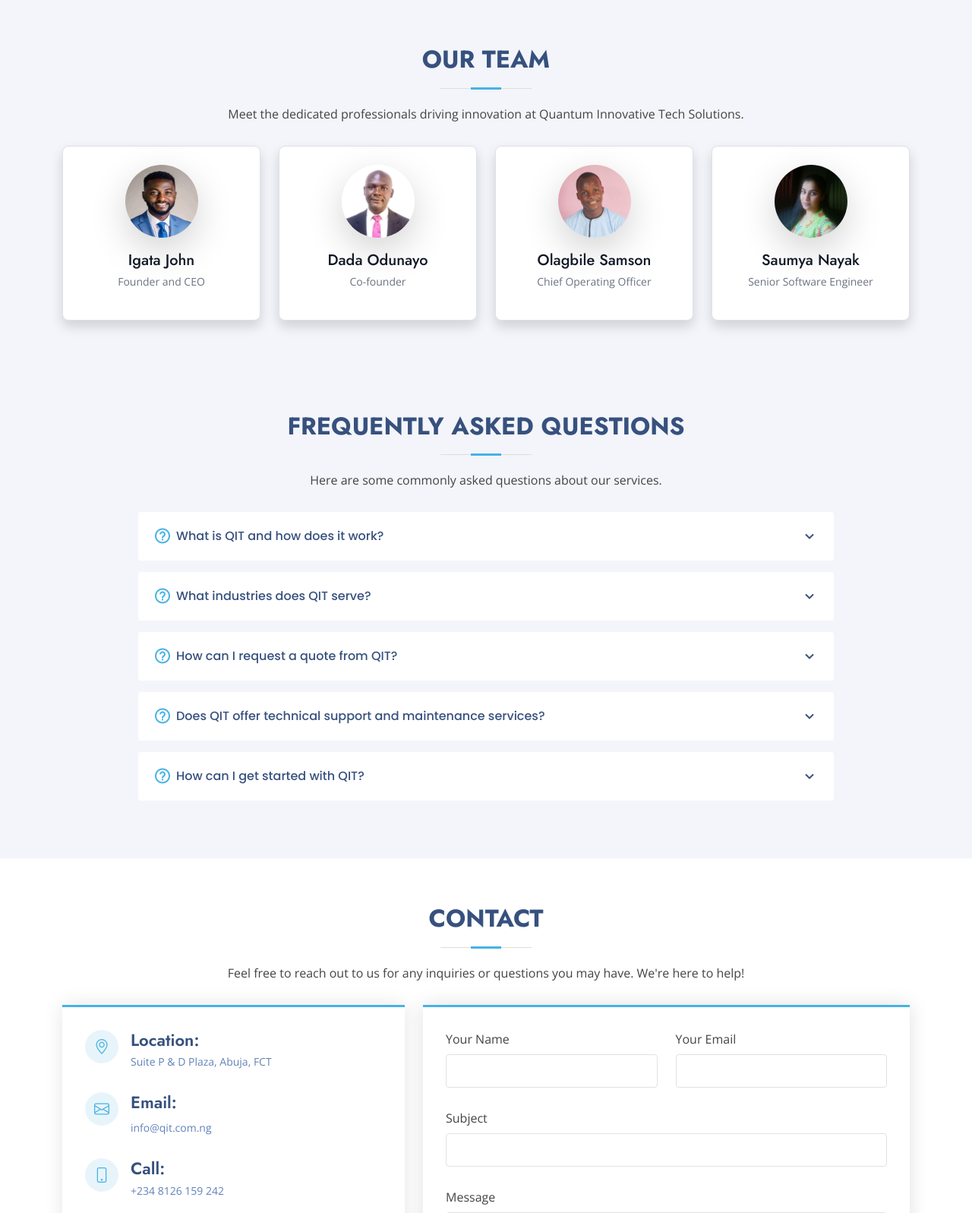
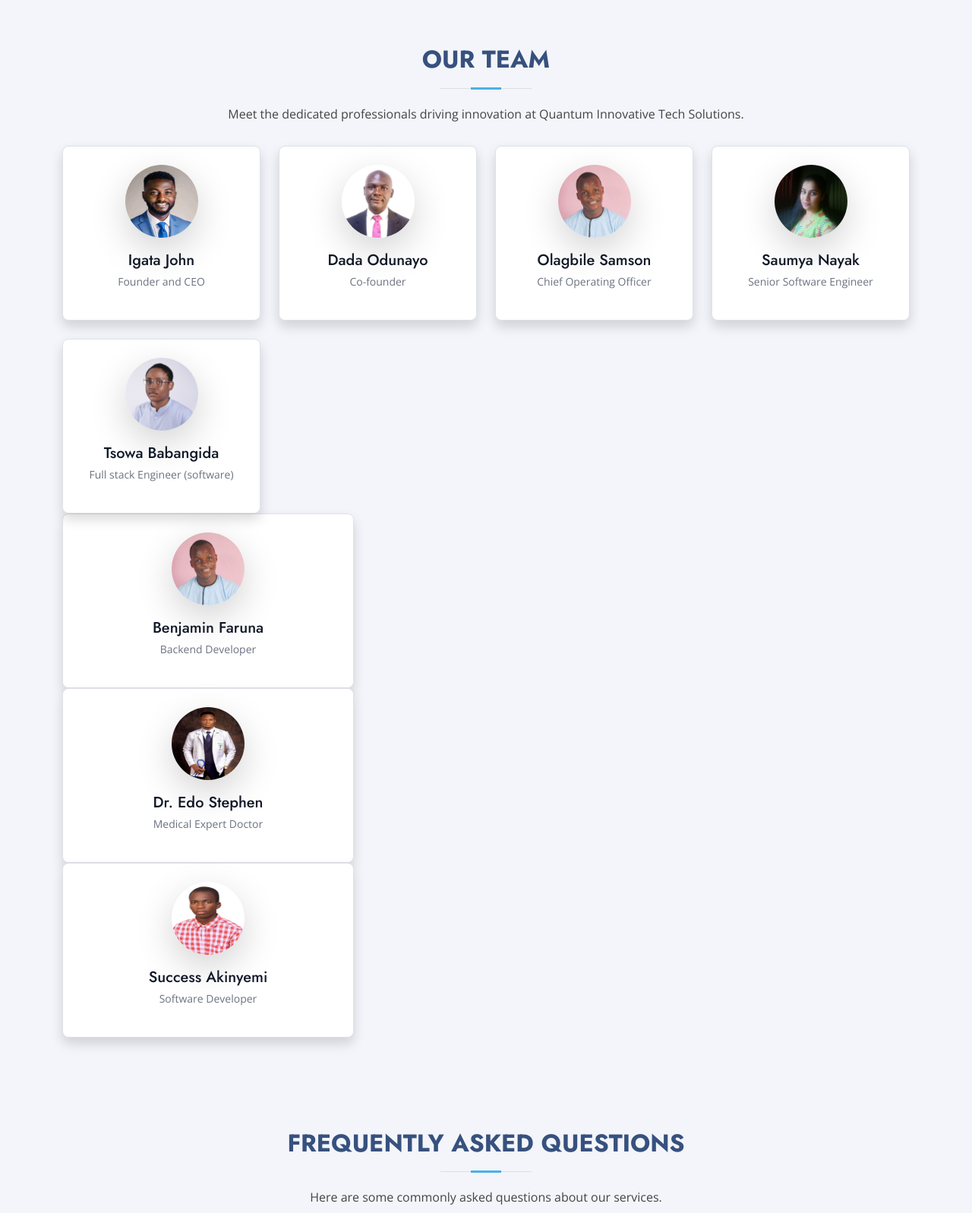
Before and after one commit to IGATAJOHN/qit_web, a Flask app: page / in a window 1280 px wide. Shown: the part 3677-5274 px from the top of the page at 76% size. Run offline with Flask 3, Linux system fonts and the light colour scheme; some libraries are stand-ins or nearby versions.

Commit message:
Update index.html

```diff
--- a/templates/index.html
+++ b/templates/index.html
@@ -406,9 +406,39 @@
       </div>
 
       <!-- Add more team members here -->
-
+<div class="w-full max-w-sm bg-white border border-gray-200 rounded-lg shadow dark:bg-gray-800 dark:border-gray-700">
+        <div class="flex justify-end px-4 pt-4"></div>
+        <div class="flex flex-col items-center pb-10">
+          <img class="w-24 h-24 mb-3 rounded-full shadow-lg" src="{{url_for('static',filename='assets/img/team/babangida.jpeg')}}" alt="Olagbile Samson image"/>
+          <h5 class="mb-1 text-xl font-medium text-gray-900 dark:text-white">Tsowa Babangida</h5>
+          <span class="text-sm text-gray-500 dark:text-gray-400">Full stack Engineer (software)</span>
+        </div>
+      </div>
     </div>
-
+<div class="w-full max-w-sm bg-white border border-gray-200 rounded-lg shadow dark:bg-gray-800 dark:border-gray-700">
+        <div class="flex justify-end px-4 pt-4"></div>
+        <div class="flex flex-col items-center pb-10">
+          <img class="w-24 h-24 mb-3 rounded-full shadow-lg" src="{{url_for('static',filename='assets/img/ss.jpg')}}" alt="Olagbile Samson image"/>
+          <h5 class="mb-1 text-xl font-medium text-gray-900 dark:text-white">Benjamin Faruna</h5>
+          <span class="text-sm text-gray-500 dark:text-gray-400">Backend Developer</span>
+        </div>
+      </div>
+    <div class="w-full max-w-sm bg-white border border-gray-200 rounded-lg shadow dark:bg-gray-800 dark:border-gray-700">
+        <div class="flex justify-end px-4 pt-4"></div>
+        <div class="flex flex-col items-center pb-10">
+          <img class="w-24 h-24 mb-3 rounded-full shadow-lg" src="{{url_for('static',filename='assets/img/team/stephen.jpg')}}" alt="Olagbile Samson image"/>
+          <h5 class="mb-1 text-xl font-medium text-gray-900 dark:text-white">Dr. Edo Stephen</h5>
+          <span class="text-sm text-gray-500 dark:text-gray-400">Medical Expert Doctor</span>
+        </div>
+      </div>
+    <div class="w-full max-w-sm bg-white border border-gray-200 rounded-lg shadow dark:bg-gray-800 dark:border-gray-700">
+        <div class="flex justify-end px-4 pt-4"></div>
+        <div class="flex flex-col items-center pb-10">
+          <img class="w-24 h-24 mb-3 rounded-full shadow-lg" src="{{url_for('static',filename='assets/img/jj.png')}}" alt="Olagbile Samson image"/>
+          <h5 class="mb-1 text-xl font-medium text-gray-900 dark:text-white">Success Akinyemi</h5>
+          <span class="text-sm text-gray-500 dark:text-gray-400">Software Developer</span>
+        </div>
+      </div>
 </section>
 
 
```
